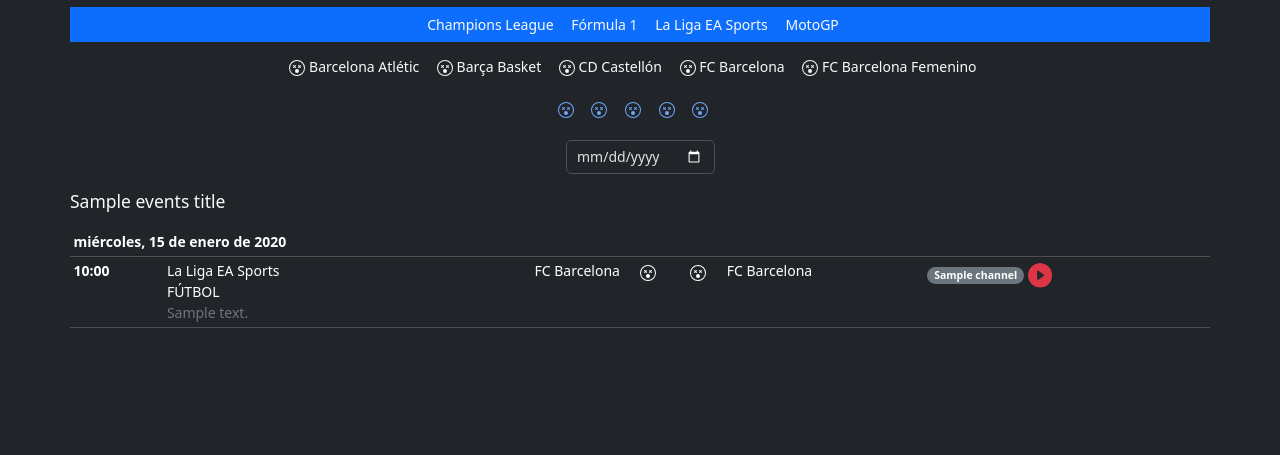
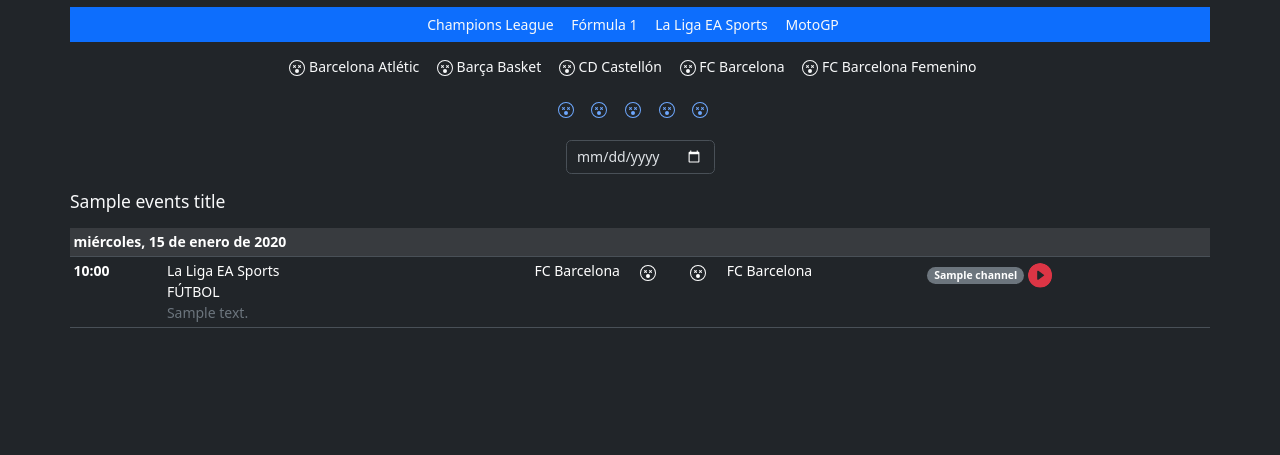
Before and after one commit to tvalverde/soccertime, a Django app: template templates/soccertime/agenda.html in a window 1280 px wide. Shown: the part 64-519 px from the top of the page. Run offline with Django 5.2, Linux system fonts and the light colour scheme; data comes from the database, SQL or seed files in the repository; tables that the repository leaves empty hold one stand-in row (values such as "Sample post"); the template is opened without the code that fills it: values that come from a table or form of the project are taken from there, most other values are stand-ins (such as "Sample title", 1, 10 or a date in 2020); some libraries are stand-ins or nearby versions.

Commit message:
style(soccertime/templates): use table-active for agenda header row
Replace Bootstrap class `table-dark` with `table-active` on the agenda
header <tr> to adjust the row's visual appearance and better match the
current theme. This is a presentation-only change in
templates/soccertime/agenda_header.html; no behavior changes.

```diff
--- a/templates/soccertime/agenda_header.html
+++ b/templates/soccertime/agenda_header.html
@@ -1,6 +1,6 @@
 {% load humanize %}
 {% ifchanged %}
-<tr class="table-dark">
+<tr class="table-active">
     <th scope="row" colspan="7">
         {{ event.date.date|naturalday }}
     </th>
```
